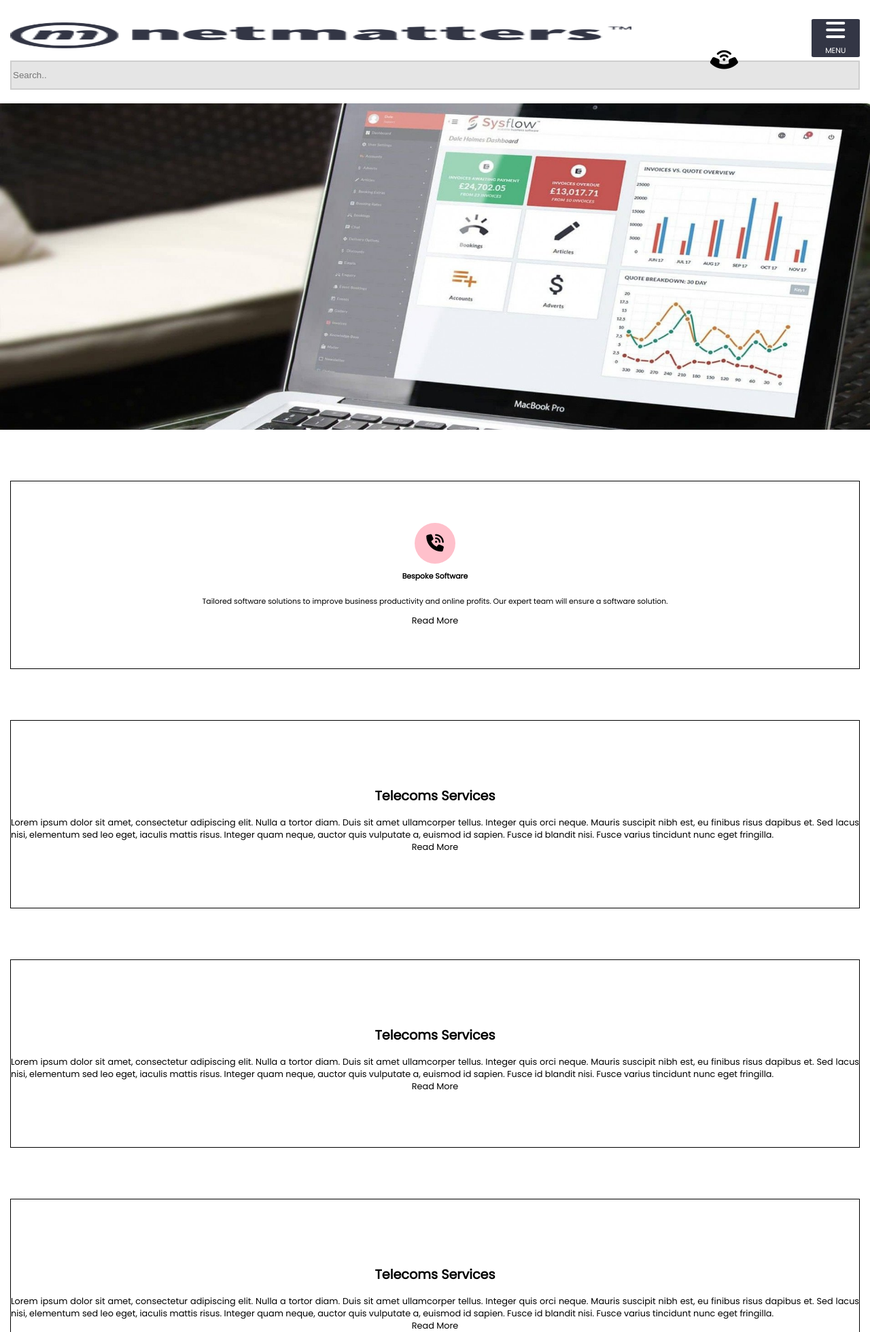
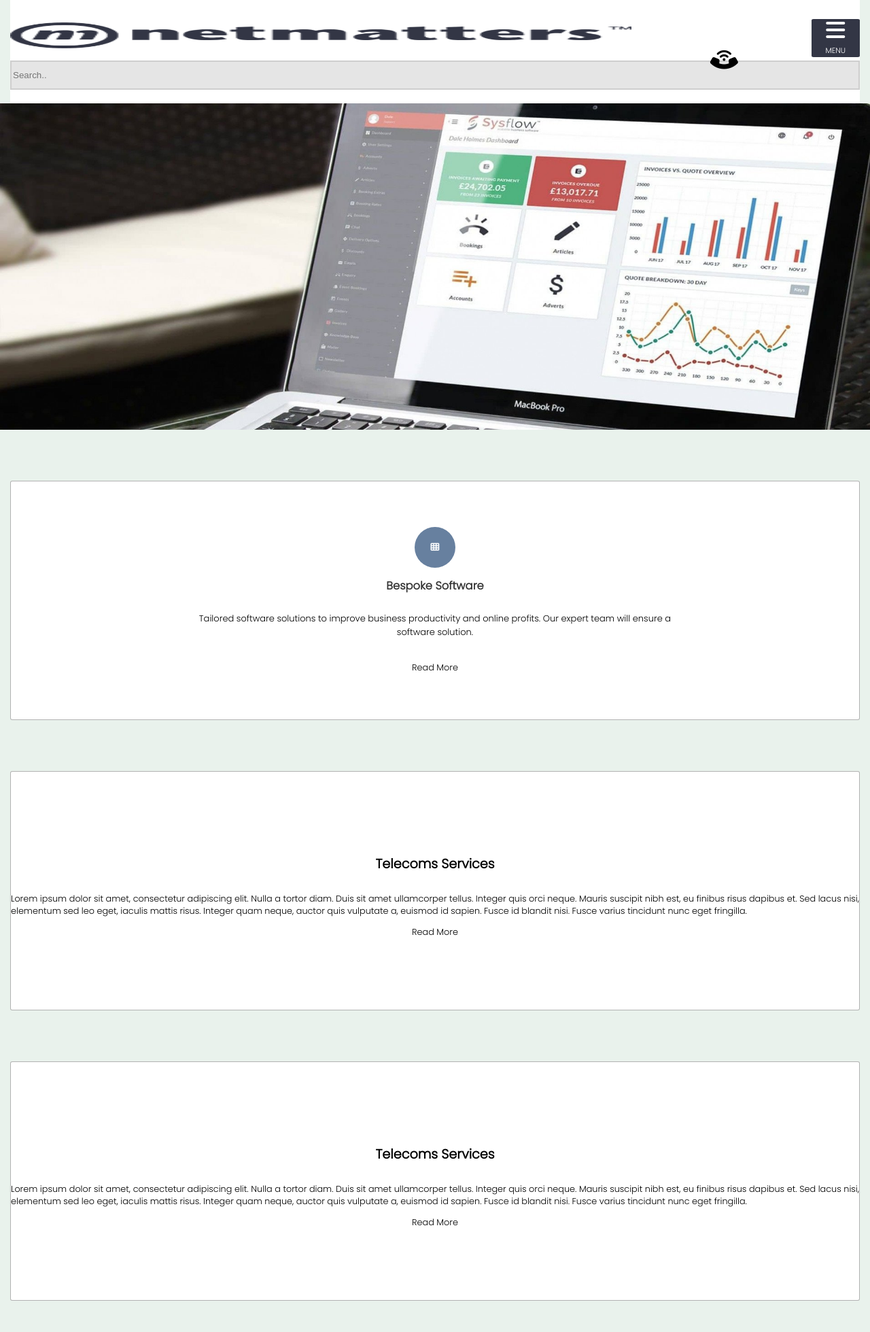
Before and after one commit to Daryl-Boyce/reflection_redo, a PHP site: page / in a window 1280 px wide. Shown: the top 1959 px of the page at 68% size. Run offline with PHP 8.4, Linux system fonts and the light colour scheme; some libraries are stand-ins or nearby versions.

Commit message:
mid nav card edited, text formatted and general tidy.

```diff
--- a/Style/_middle__nav.scss
+++ b/Style/_middle__nav.scss
@@ -9,9 +9,10 @@
 .middle__nav__card {
   display: inline-flex;
   flex-direction: column;
-  border: 1px solid #000;
+  border: 1.5px solid rgb(0, 0, 0, 0.3);
+  border-radius: 3px;
   background-color: #fff;
-  height: 275px;
+  height: 350px;
   margin-top: 75px;
   text-align: justify;
   justify-content: center;
@@ -28,7 +29,8 @@
   width: 60px;
   height: 60px;
   border-radius: 50%;
-  background: pink;
+  background: #67809f;
+  color: white;
 
 }
 
@@ -43,4 +45,15 @@
 .card__header__font {
   display: inline-flex;
   font-weight: 850;
+  color: rgb(0, 0, 0, 0.8);
 }
+
+.middle__nav__card__text > p {
+  display: inline-flex;
+  width: 90%;
+  height: 60px;
+  font-weight: 450;
+  font-size: 13px;
+  word-spacing: normal;
+  text-align: center;
+}
--- a/Style/_style__old.scss
+++ b/Style/_style__old.scss
@@ -16,7 +16,7 @@ body {
 //
 .container {
   display: inline-flex;
-  background-color: #fff;
+  background-color: #e9f2ec;
   height: 100%;
   flex-direction: row;
   justify-content: center;
--- a/Style/style__main.css
+++ b/Style/style__main.css
@@ -21,7 +21,7 @@ body {
   display: -webkit-inline-box;
   display: -ms-inline-flexbox;
   display: inline-flex;
-  background-color: #fff;
+  background-color: #e9f2ec;
   height: 100%;
   -webkit-box-orient: horizontal;
   -webkit-box-direction: normal;
@@ -294,9 +294,10 @@ body {
   -webkit-box-direction: normal;
       -ms-flex-direction: column;
           flex-direction: column;
-  border: 1px solid #000;
+  border: 1.5px solid rgba(0, 0, 0, 0.3);
+  border-radius: 3px;
   background-color: #fff;
-  height: 275px;
+  height: 350px;
   margin-top: 75px;
   text-align: justify;
   -webkit-box-pack: center;
@@ -328,7 +329,8 @@ body {
   width: 60px;
   height: 60px;
   border-radius: 50%;
-  background: pink;
+  background: #67809f;
+  color: white;
 }
 
 .middle__nav__card__text {
@@ -352,4 +354,17 @@ body {
   display: -ms-inline-flexbox;
   display: inline-flex;
   font-weight: 850;
+  color: rgba(0, 0, 0, 0.8);
 }
+
+.middle__nav__card__text > p {
+  display: -webkit-inline-box;
+  display: -ms-inline-flexbox;
+  display: inline-flex;
+  width: 90%;
+  height: 60px;
+  font-weight: 450;
+  font-size: 13px;
+  word-spacing: normal;
+  text-align: center;
+}
--- a/index.html
+++ b/index.html
@@ -5,8 +5,10 @@
 	<meta name="viewport" content="width=device-width, initial-scale=1">
 	<link rel="preconnect" href="https://fonts.gstatic.com">
 	<link rel="stylesheet" href="Style\style__main.css">
-	<link href="https://fonts.googleapis.com/css2?family=Poppins:ital,wght@0,400;
-	1,200;1,500&display=swap" rel="stylesheet">
+	<link rel="preconnect" href="https://fonts.googleapis.com">
+<link rel="preconnect" href="https://fonts.gstatic.com" crossorigin>
+<link href="https://fonts.googleapis.com/css2?family=Poppins:ital,wght@0,100;0,200;0
+,300;1,100;1,200&display=swap" rel="stylesheet">
 	<script src="https://kit.fontawesome.com/8770348bdd.js" crossorigin="anonymous">
   </script>
 	<title>Netmatters | Full Service Digital Agency | Norwich, Norfolk | Netmatters</title>
@@ -90,7 +92,7 @@
 			<!--  -->
 			<!-- Slider -->
 		  <section class="slider__img">
-				<img src="Slider1.jpg">
+					<img src="Slider1.jpg">
 			</section>
 			<!--  -->
 			<!-- Middle Nav -->
@@ -98,13 +100,13 @@
 				<aside class="middle__nav">
 				<section class="middle__nav__card">
 					<div class="middle__nav__card__icon">
-						<i src="" class="fas fa-2x fa-phone-volume">
+						<i src="" class="fas fa-l fa-th">
 						</i>
 					</div>
 
 					<section class="middle__nav__card__text">
-						<p class="card__header__font">Bespoke Software
-						</p>
+						<h2 class="card__header__font">Bespoke Software
+						</h2>
 						<p>Tailored software solutions to improve business productivity and online profits.
 							Our expert team will ensure a software solution.
 					 	</p>
@@ -117,13 +119,13 @@
 					<img src="#" alt="">
 					<h2>Telecoms Services
 					</h2>
-					<section>
+					<p>
 						Lorem ipsum dolor sit amet, consectetur adipiscing elit.
 						Nulla a tortor diam. Duis sit amet ullamcorper tellus. Integer quis orci neque.
 						 Mauris suscipit nibh est, eu finibus risus dapibus et. Sed lacus nisi, elementum
 						 sed leo eget, iaculis mattis risus. Integer quam neque, auctor quis vulputate a,
 						  euismod id sapien. Fusce id blandit nisi. Fusce varius tincidunt nunc eget fringilla.
-				</section>
+				</p>
 				<section>
 							Read More
 				</section>
@@ -132,13 +134,13 @@
 					<img src="#" alt="">
 					<h2>Telecoms Services
 					</h2>
-					<section>
+					<p>
 							Lorem ipsum dolor sit amet, consectetur adipiscing elit.
 							Nulla a tortor diam. Duis sit amet ullamcorper tellus. Integer quis orci neque.
 							 Mauris suscipit nibh est, eu finibus risus dapibus et. Sed lacus nisi, elementum
 							 sed leo eget, iaculis mattis risus. Integer quam neque, auctor quis vulputate a,
 							  euismod id sapien. Fusce id blandit nisi. Fusce varius tincidunt nunc eget fringilla.
-					</section>
+					</p>
 					<section>
 							Read More
 					</section>
@@ -147,13 +149,13 @@
 						<img src="#" alt="">
 						<h2>Telecoms Services
 						</h2>
-						<section>
+						<p>
 							Lorem ipsum dolor sit amet, consectetur adipiscing elit.
 							Nulla a tortor diam. Duis sit amet ullamcorper tellus. Integer quis orci neque.
 							 Mauris suscipit nibh est, eu finibus risus dapibus et. Sed lacus nisi, elementum
 							 sed leo eget, iaculis mattis risus. Integer quam neque, auctor quis vulputate a,
 							  euismod id sapien. Fusce id blandit nisi. Fusce varius tincidunt nunc eget fringilla.
-						</section>
+						</p>
 						<section>
 							Read More
 						</section>
@@ -162,13 +164,13 @@
 						<img src="#" alt="">
 						<h2>Web Design
 						</h2>
-						<section>
+						<p>
 							Lorem ipsum dolor sit amet, consectetur adipiscing elit.
 							Nulla a tortor diam. Duis sit amet ullamcorper tellus. Integer quis orci neque.
 							 Mauris suscipit nibh est, eu finibus risus dapibus et. Sed lacus nisi, elementum
 							 sed leo eget, iaculis mattis risus. Integer quam neque, auctor quis vulputate a,
 							  euismod id sapien. Fusce id blandit nisi. Fusce varius tincidunt nunc eget fringilla.
-						</section>
+						</p>
 						<section>
 							Read More
 						</section>
@@ -177,13 +179,13 @@
 						<img src="#" alt="">
 						<h2>Cyber Security
 						</h2>
-						<section>
+						<p>
 							Lorem ipsum dolor sit amet, consectetur adipiscing elit.
 							Nulla a tortor diam. Duis sit amet ullamcorper tellus. Integer quis orci neque.
 							 Mauris suscipit nibh est, eu finibus risus dapibus et. Sed lacus nisi, elementum
 							 sed leo eget, iaculis mattis risus. Integer quam neque, auctor quis vulputate a,
 							  euismod id sapien. Fusce id blandit nisi. Fusce varius tincidunt nunc eget fringilla.
-						</section>
+						</p>
 						<section>
 							Read More
 						</section>
@@ -192,13 +194,13 @@
 							<img src="#" alt="">
 							<h2>Developer Training
 							</h2>
-							<section>
+							<p>
 								Lorem ipsum dolor sit amet, consectetur adipiscing elit.
 								Nulla a tortor diam. Duis sit amet ullamcorper tellus. Integer quis orci neque.
 								 Mauris suscipit nibh est, eu finibus risus dapibus et. Sed lacus nisi, elementum
 								 sed leo eget, iaculis mattis risus. Integer quam neque, auctor quis vulputate a,
 								  euismod id sapien. Fusce id blandit nisi. Fusce varius tincidunt nunc eget fringilla.
-							</section>
+							</p>
 							<section>
 								Read More
 							</section>
```
